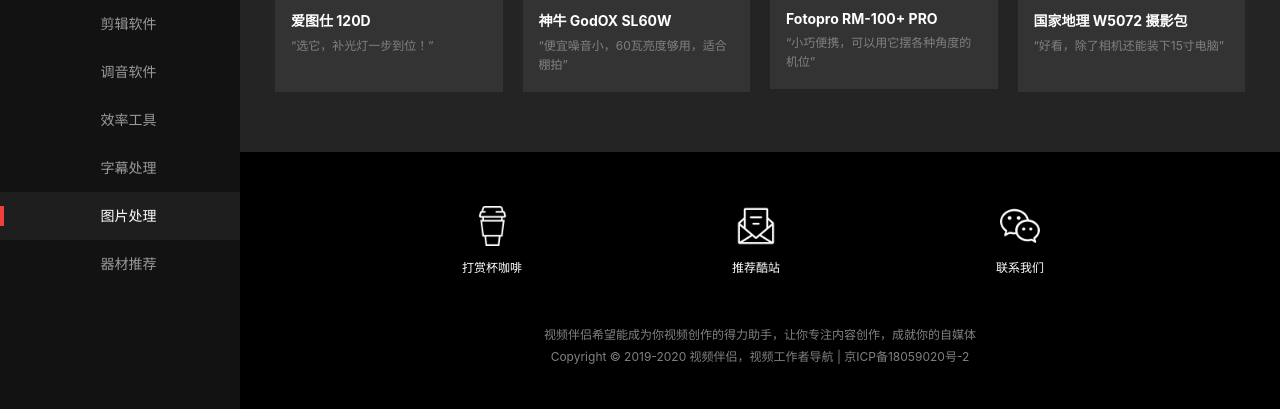
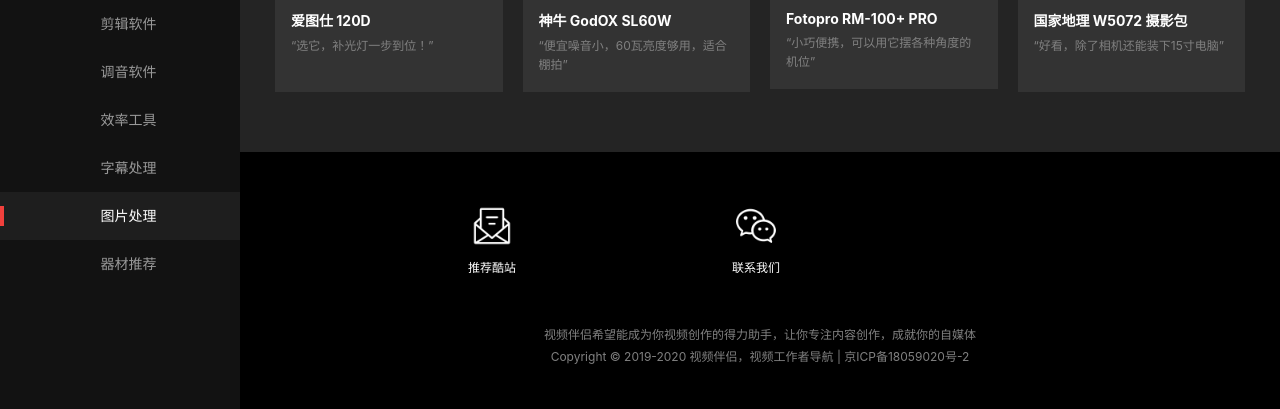
Before and after one commit to tinyao/spbv, a Jekyll site: the page built from index.html, in a window 1280 px wide and 900 px high, scrolled down 3563 px, cut to the strip 491-900 px from the top of the window. Built offline with Jekyll 4.4.1, drawn with Linux system fonts in a browser that asks for light colours; comment, search, counter and statistics services are not loaded.

```diff
--- a/_config.yml
+++ b/_config.yml
@@ -1,6 +1,6 @@
 # Site settings
-title: 视频伴侣
-description: "视频工作者导航，视频创作的得力助手，让你专注内容创作。"
+title: 视频伴侣 - 视频制作的得力助手
+description: "spbanlv 是服务UP主/短视频博主/剪辑师的网址大全，收录视频剪辑软件、视频素材、图片素材、音乐素材、音效素材、免费商用字体、语音转文字、视频剪辑教程等视频制作、后期所需各类优秀站点。"
 baseurl: "" # the subpath of your site, e.g. /blog/
 url: "https://www.spbanlv.com" # the base hostname & protocol for your site
 permalink: /blog/:year/:month/:day/:title/
--- a/_includes/footer.html
+++ b/_includes/footer.html
@@ -1,11 +1,6 @@
 <footer class="site-footer">
   <div class="container">
     <div class="actions">
-      <div class="action donate" href="">
-        <img class="icon" src="/assets/images/ic_donate.png"/>
-        <div>打赏杯咖啡</div>
-        <img class="qrcode" src="/assets/images/alipay-qrcode.jpg"/>
-      </div>
       <a class="action" href="https://jinshuju.net/f/w0ikpM">
         <img class="icon" src="/assets/images/ic_recommend.png"/>
         <div>推荐酷站</div>
```
